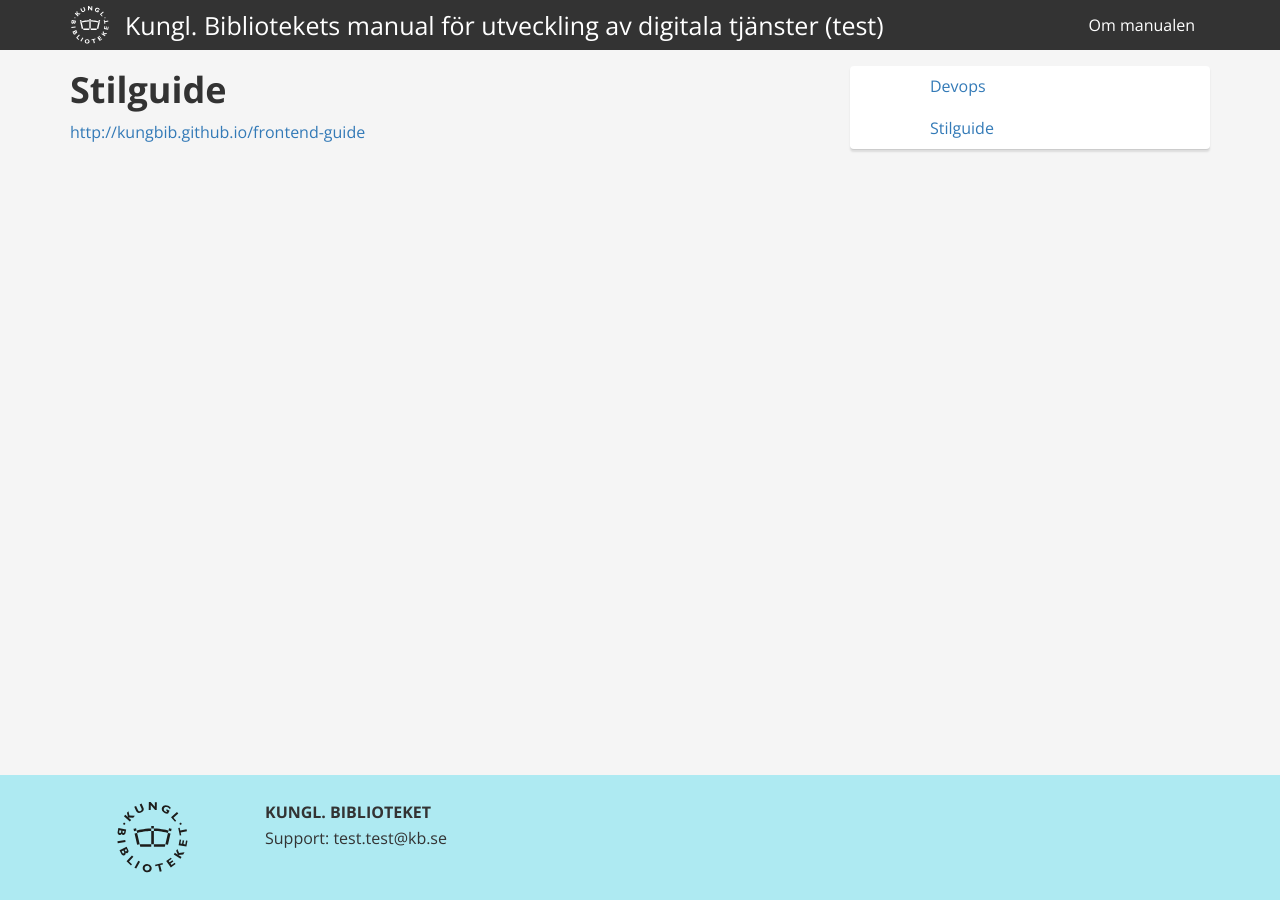
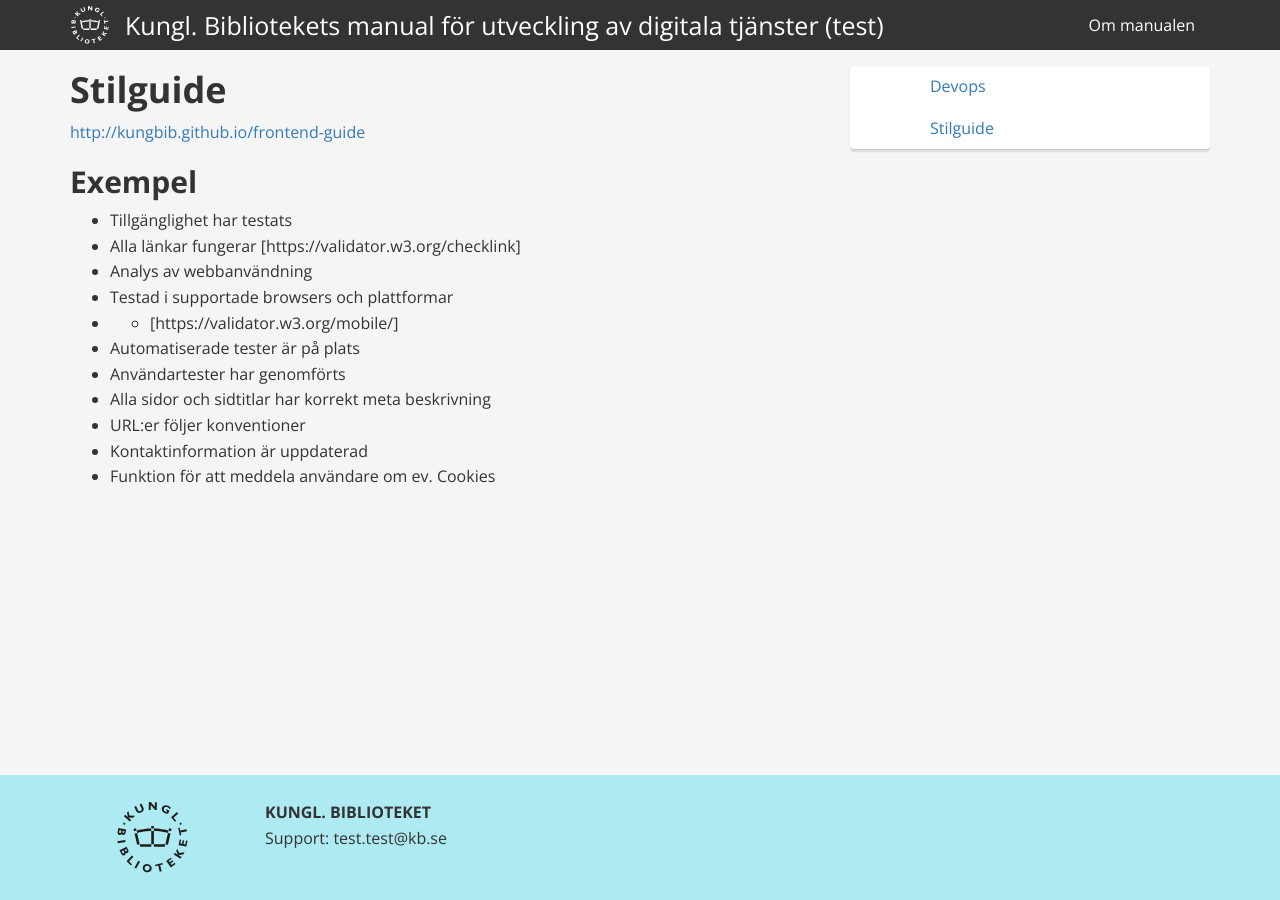
Before and after one commit to Kungbib/service-manual, a Jekyll site: the page built from styleguide.md, in a window 1280 px wide. Built offline with Jekyll 4.4.1, drawn with Linux system fonts in a browser that asks for light colours; nearby versions of some CDN libraries.

Commit message:
Update styleguide.md

```diff
--- a/styleguide.md
+++ b/styleguide.md
@@ -6,3 +6,17 @@ author: Ola Blissing
 ---
 
 [http://kungbib.github.io/frontend-guide](Redirect)
+
+##Exempel
+
+* Tillgänglighet har testats
+* Alla länkar fungerar [https://validator.w3.org/checklink]
+* Analys av webbanvändning
+* Testad i supportade browsers och plattformar
+* * [https://validator.w3.org/mobile/]
+* Automatiserade tester är på plats
+* Användartester har genomförts
+* Alla sidor och sidtitlar har korrekt meta beskrivning
+* URL:er följer konventioner
+* Kontaktinformation är uppdaterad
+* Funktion för att meddela användare om ev. Cookies
```
